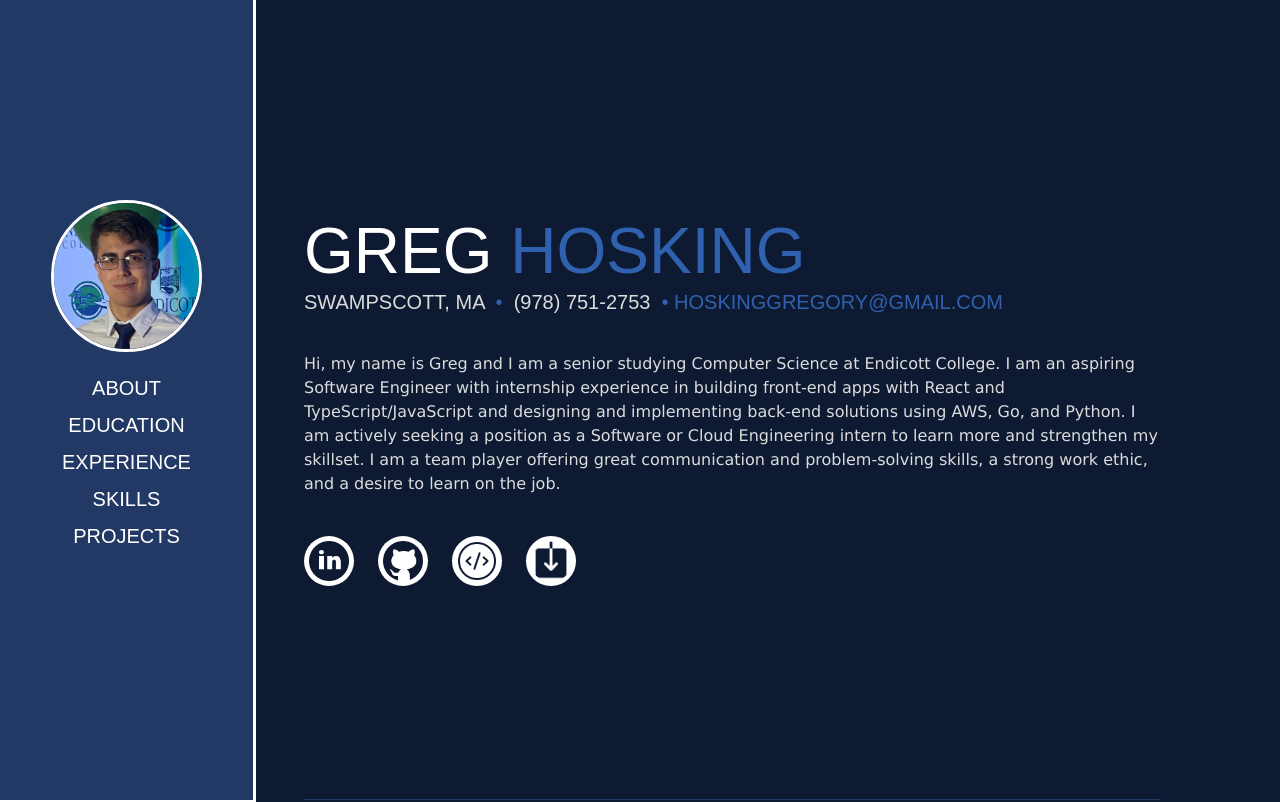
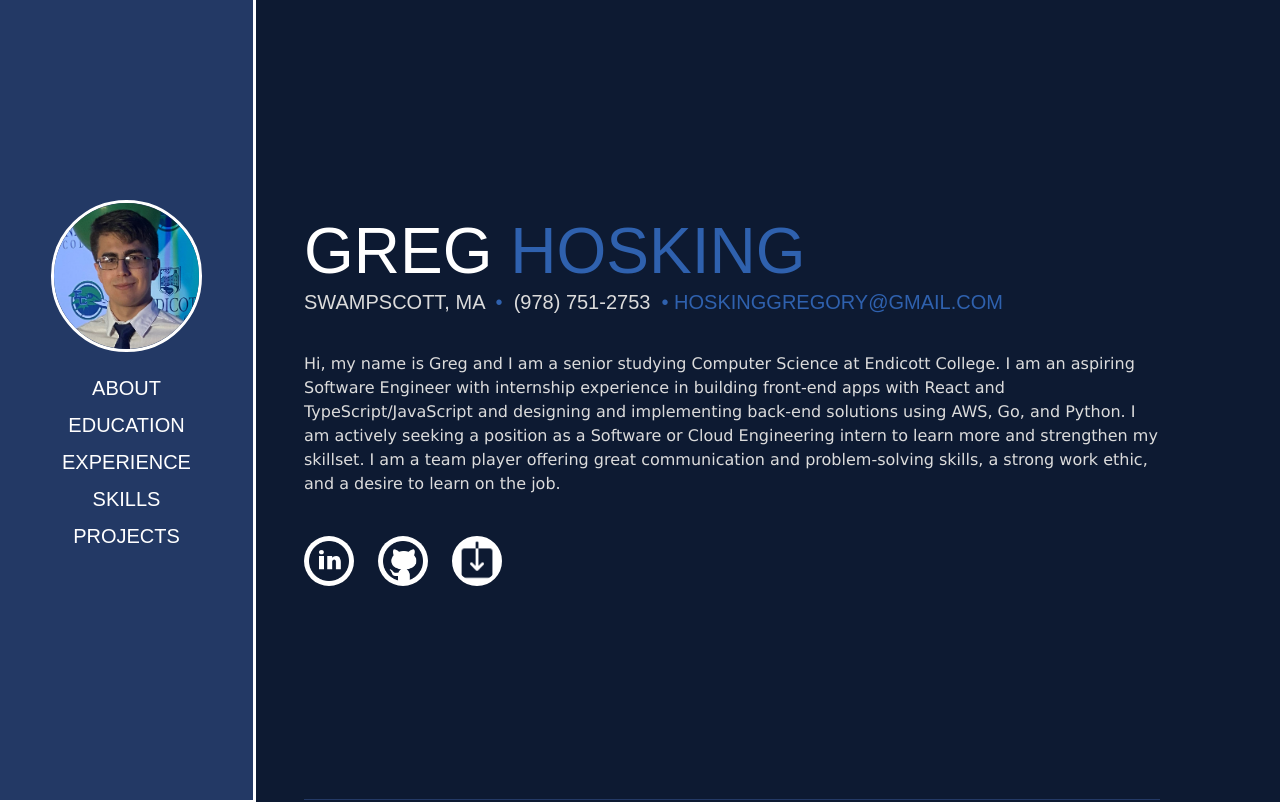
Before and after one commit to greg-hosking/resume, a React (Create React App) app: page / in a window 1280 px wide. Shown: the top 802 px of the page. Built offline with nearby package versions, Linux system fonts and the light colour scheme; the HTML template or start-up script is replaced by a standard one.

Commit message:
Replace source code icon with GitHub icon

```diff
--- a/src/components/AboutSection.tsx
+++ b/src/components/AboutSection.tsx
@@ -33,7 +33,6 @@ const AboutSection: React.FunctionComponent = () => {
           <img
             src={require('../images/linkedin-icon.png')}
             alt='Visit my LinkedIn profile.'
-            id='linkedin-icon'
           />
         </a>
         <a
@@ -44,18 +43,6 @@ const AboutSection: React.FunctionComponent = () => {
           <img
             src={require('../images/github-icon.png')}
             alt='Visit my GitHub profile.'
-            id='github-icon'
-          />
-        </a>
-        <a
-          href='https://github.com/greg-hosking/resume'
-          target='_blank'
-          rel='noreferrer'
-        >
-          <img
-            src={require('../images/source-code-icon.png')}
-            alt='View the source code for this website.'
-            id='source-code-icon'
           />
         </a>
         <a
```
Also changed, not shown: src/images/source-code-icon.png (deleted).
